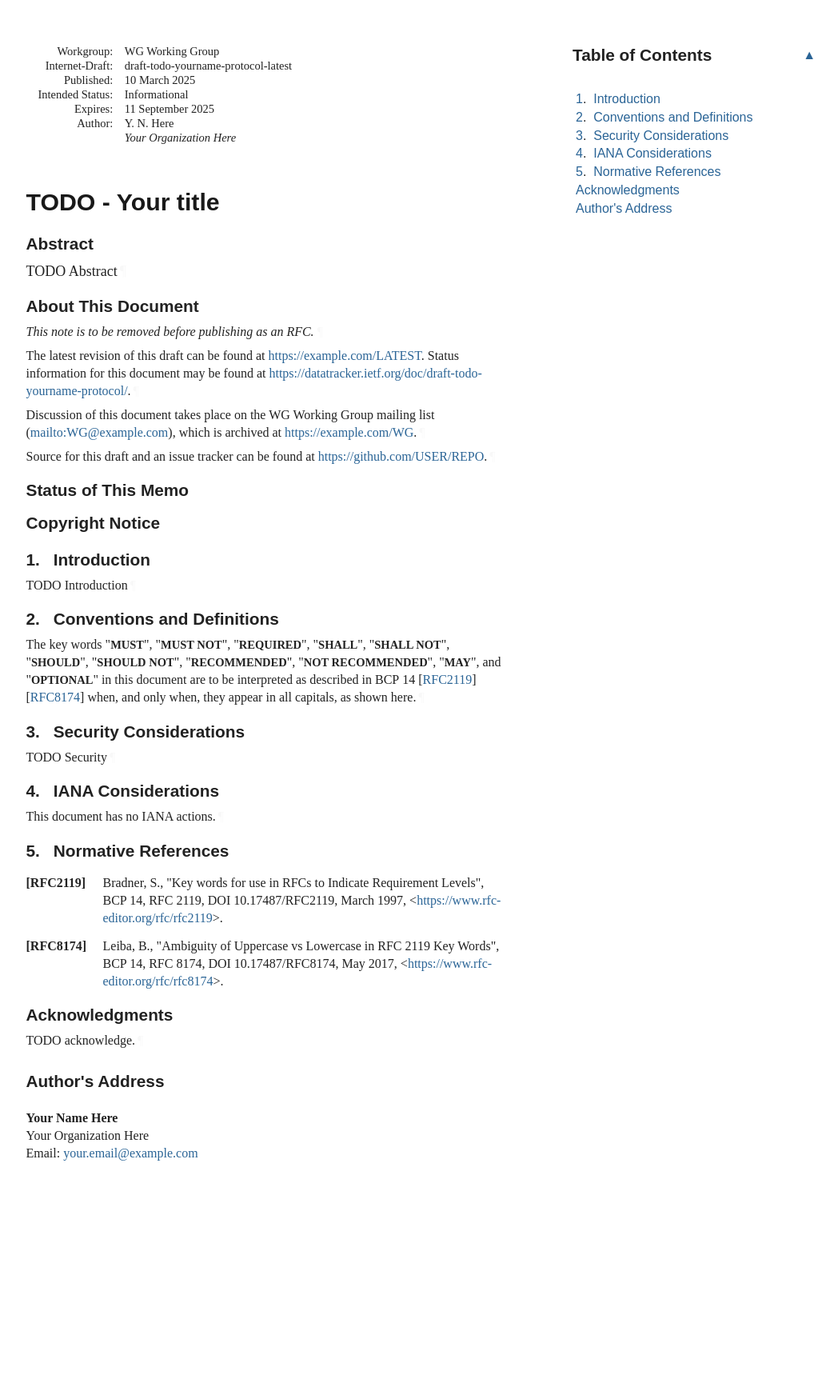
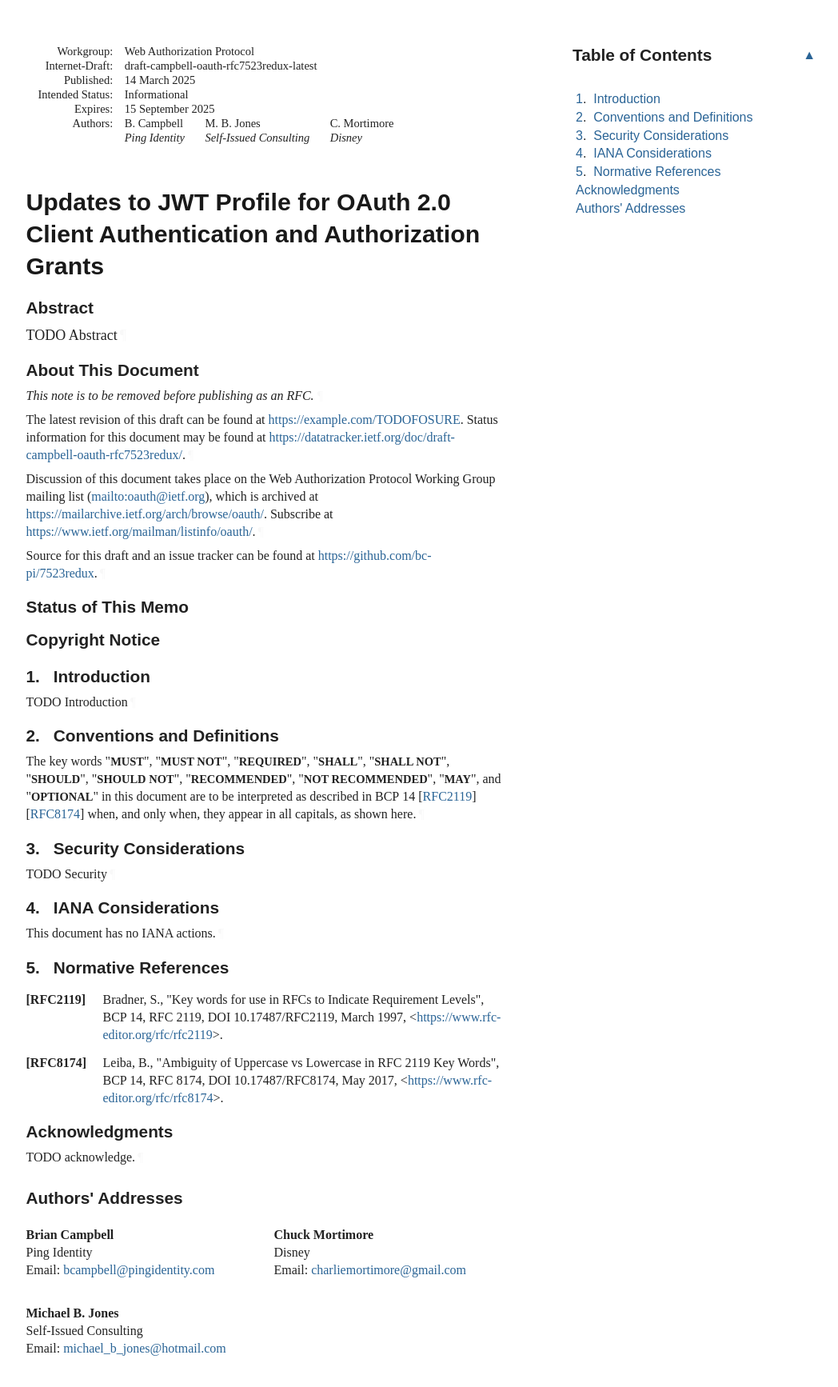
Before and after one commit to bc-pi/7523redux, a plain HTML site: page draft-campbell-oauth-rfc7523redux.html in a window 1280 px wide. Shown: the part 20-1754 px from the top of the page at 80% size, without its empty margins (92-1140 px from the left). Before the commit the page ends 1564 px from the top, so only its background shows below. Drawn offline with Linux system fonts and the light colour scheme; a web font is replaced by a local one.

Commit message:
Script updating gh-pages from 2eaa97d. [ci skip]

```diff
--- a/draft-todo-yourname-protocol.html
+++ b/draft-campbell-oauth-rfc7523redux.html
@@ -4,16 +4,18 @@
 <meta charset="utf-8">
 <meta content="Common,Latin" name="scripts">
 <meta content="initial-scale=1.0" name="viewport">
-<title>TODO - Your title</title>
-<meta content="Your Name Here" name="author">
+<title>Updates to JWT Profile for OAuth 2.0 Client Authentication and Authorization Grants</title>
+<meta content="Brian Campbell" name="author">
+<meta content="Michael B. Jones" name="author">
+<meta content="Chuck Mortimore" name="author">
 <meta content="
        TODO Abstract
     " name="description">
 <meta content="xml2rfc 3.28.0" name="generator">
-<meta content="next generation" name="keyword">
-<meta content="unicorn" name="keyword">
-<meta content="sparkling distributed ledger" name="keyword">
-<meta content="draft-todo-yourname-protocol-latest" name="ietf.draft">
+<meta content="audience" name="keyword">
+<meta content="JWT" name="keyword">
+<meta content="OAuth" name="keyword">
+<meta content="draft-campbell-oauth-rfc7523redux-latest" name="ietf.draft">
 <!-- Generator version information:
   xml2rfc 3.28.0
     Python 3.12.9
@@ -29,7 +31,7 @@
     setuptools 70.3.0
     wcwidth 0.2.13
 -->
-<link href="draft-todo-yourname-protocol.xml" rel="alternate" type="application/rfc+xml">
+<link href="draft-campbell-oauth-rfc7523redux.xml" rel="alternate" type="application/rfc+xml">
 <link href="#copyright" rel="license">
 <style type="text/css">@font-face {
   font-family: 'Lora';
@@ -1045,12 +1047,12 @@ svg :is([fill="white"], [fill^="#fff"]) {
 <table class="ears">
 <thead><tr>
 <td class="left">Internet-Draft</td>
-<td class="center">TODO - Abbreviation</td>
+<td class="center">JWT Client Auth Redux</td>
 <td class="right">March 2025</td>
 </tr></thead>
 <tfoot><tr>
-<td class="left">Here</td>
-<td class="center">Expires 11 September 2025</td>
+<td class="left">Campbell, et al.</td>
+<td class="center">Expires 15 September 2025</td>
 <td class="right">[Page]</td>
 </tr></tfoot>
 </table>
@@ -1058,27 +1060,35 @@ svg :is([fill="white"], [fill^="#fff"]) {
 <div id="internal-metadata" class="document-information">
 <dl id="identifiers">
 <dt class="label-workgroup">Workgroup:</dt>
-<dd class="workgroup">WG Working Group</dd>
+<dd class="workgroup">Web Authorization Protocol</dd>
 <dt class="label-internet-draft">Internet-Draft:</dt>
-<dd class="internet-draft">draft-todo-yourname-protocol-latest</dd>
+<dd class="internet-draft">draft-campbell-oauth-rfc7523redux-latest</dd>
 <dt class="label-published">Published:</dt>
 <dd class="published">
-<time datetime="2025-03-10" class="published">10 March 2025</time>
+<time datetime="2025-03-14" class="published">14 March 2025</time>
     </dd>
 <dt class="label-intended-status">Intended Status:</dt>
 <dd class="intended-status">Informational</dd>
 <dt class="label-expires">Expires:</dt>
-<dd class="expires"><time datetime="2025-09-11">11 September 2025</time></dd>
-<dt class="label-authors">Author:</dt>
+<dd class="expires"><time datetime="2025-09-15">15 September 2025</time></dd>
+<dt class="label-authors">Authors:</dt>
 <dd class="authors">
 <div class="author">
-      <div class="author-name">Y. N. Here</div>
-<div class="org">Your Organization Here</div>
+      <div class="author-name">B. Campbell</div>
+<div class="org">Ping Identity</div>
+</div>
+<div class="author">
+      <div class="author-name">M. B. Jones</div>
+<div class="org">Self-Issued Consulting</div>
+</div>
+<div class="author">
+      <div class="author-name">C. Mortimore</div>
+<div class="org">Disney</div>
 </div>
 </dd>
 </dl>
 </div>
-<h1 id="title">TODO - Your title</h1>
+<h1 id="title">Updates to JWT Profile for OAuth 2.0 Client Authentication and Authorization Grants</h1>
 <section id="section-abstract">
       <h2 id="abstract"><a href="#abstract" class="selfRef">Abstract</a></h2>
 <p id="section-abstract-1">TODO Abstract<a href="#section-abstract-1" class="pilcrow">¶</a></p>
@@ -1089,14 +1099,15 @@ svg :is([fill="white"], [fill^="#fff"]) {
       </h2>
 <p id="section-note.1-1">This note is to be removed before publishing as an RFC.<a href="#section-note.1-1" class="pilcrow">¶</a></p>
 <p id="section-note.1-2">
-        The latest revision of this draft can be found at <span><a href="https://example.com/LATEST">https://example.com/LATEST</a></span>.
-        Status information for this document may be found at <span><a href="https://datatracker.ietf.org/doc/draft-todo-yourname-protocol/">https://datatracker.ietf.org/doc/draft-todo-yourname-protocol/</a></span>.<a href="#section-note.1-2" class="pilcrow">¶</a></p>
+        The latest revision of this draft can be found at <span><a href="https://example.com/TODOFOSURE">https://example.com/TODOFOSURE</a></span>.
+        Status information for this document may be found at <span><a href="https://datatracker.ietf.org/doc/draft-campbell-oauth-rfc7523redux/">https://datatracker.ietf.org/doc/draft-campbell-oauth-rfc7523redux/</a></span>.<a href="#section-note.1-2" class="pilcrow">¶</a></p>
 <p id="section-note.1-3">
         Discussion of this document takes place on the
-        WG Working Group mailing list (<span><a href="mailto:WG@example.com">mailto:WG@example.com</a></span>),
-        which is archived at <span><a href="https://example.com/WG">https://example.com/WG</a></span>.<a href="#section-note.1-3" class="pilcrow">¶</a></p>
+        Web Authorization Protocol Working Group mailing list (<span><a href="mailto:oauth@ietf.org">mailto:oauth@ietf.org</a></span>),
+        which is archived at <span><a href="https://mailarchive.ietf.org/arch/browse/oauth/">https://mailarchive.ietf.org/arch/browse/oauth/</a></span>.
+        Subscribe at <span><a href="https://www.ietf.org/mailman/listinfo/oauth/">https://www.ietf.org/mailman/listinfo/oauth/</a></span>.<a href="#section-note.1-3" class="pilcrow">¶</a></p>
 <p id="section-note.1-4">Source for this draft and an issue tracker can be found at
-        <span><a href="https://github.com/USER/REPO">https://github.com/USER/REPO</a></span>.<a href="#section-note.1-4" class="pilcrow">¶</a></p>
+        <span><a href="https://github.com/bc-pi/7523redux">https://github.com/bc-pi/7523redux</a></span>.<a href="#section-note.1-4" class="pilcrow">¶</a></p>
 </section>
 <div id="status-of-memo">
 <section id="section-boilerplate.1">
@@ -1117,7 +1128,7 @@ svg :is([fill="white"], [fill^="#fff"]) {
         time. It is inappropriate to use Internet-Drafts as reference
         material or to cite them other than as "work in progress."<a href="#section-boilerplate.1-3" class="pilcrow">¶</a></p>
 <p id="section-boilerplate.1-4">
-        This Internet-Draft will expire on 11 September 2025.<a href="#section-boilerplate.1-4" class="pilcrow">¶</a></p>
+        This Internet-Draft will expire on 15 September 2025.<a href="#section-boilerplate.1-4" class="pilcrow">¶</a></p>
 </section>
 </div>
 <div id="copyright">
@@ -1165,7 +1176,7 @@ svg :is([fill="white"], [fill^="#fff"]) {
             <p id="section-toc.1-1.6.1"><a href="#appendix-A" class="auto internal xref"></a><a href="#name-acknowledgments" class="internal xref">Acknowledgments</a></p>
 </li>
           <li class="compact toc ulBare ulEmpty" id="section-toc.1-1.7">
-            <p id="section-toc.1-1.7.1"><a href="#appendix-B" class="auto internal xref"></a><a href="#name-authors-address" class="internal xref">Author's Address</a></p>
+            <p id="section-toc.1-1.7.1"><a href="#appendix-B" class="auto internal xref"></a><a href="#name-authors-addresses" class="internal xref">Authors' Addresses</a></p>
 </li>
         </ul>
 </nav>
@@ -1233,15 +1244,31 @@ appear in all capitals, as shown here.<a href="#section-2-1" class="pilcrow">¶<
 </div>
 <div id="authors-addresses">
 <section id="appendix-B">
-      <h2 id="name-authors-address">
-<a href="#name-authors-address" class="section-name selfRef">Author's Address</a>
+      <h2 id="name-authors-addresses">
+<a href="#name-authors-addresses" class="section-name selfRef">Authors' Addresses</a>
       </h2>
 <address class="vcard">
-        <div dir="auto" class="left"><span class="fn nameRole">Your Name Here</span></div>
-<div dir="auto" class="left"><span class="org">Your Organization Here</span></div>
+        <div dir="auto" class="left"><span class="fn nameRole">Brian Campbell</span></div>
+<div dir="auto" class="left"><span class="org">Ping Identity</span></div>
 <div class="email">
 <span>Email:</span>
-<a href="mailto:your.email@example.com" class="email">your.email@example.com</a>
+<a href="mailto:bcampbell@pingidentity.com" class="email">bcampbell@pingidentity.com</a>
+</div>
+</address>
+<address class="vcard">
+        <div dir="auto" class="left"><span class="fn nameRole">Michael B. Jones</span></div>
+<div dir="auto" class="left"><span class="org">Self-Issued Consulting</span></div>
+<div class="email">
+<span>Email:</span>
+<a href="mailto:michael_b_jones@hotmail.com" class="email">michael_b_jones@hotmail.com</a>
+</div>
+</address>
+<address class="vcard">
+        <div dir="auto" class="left"><span class="fn nameRole">Chuck Mortimore</span></div>
+<div dir="auto" class="left"><span class="org">Disney</span></div>
+<div class="email">
+<span>Email:</span>
+<a href="mailto:charliemortimore@gmail.com" class="email">charliemortimore@gmail.com</a>
 </div>
 </address>
 </section>
```
Also changed, not shown: index.html (+4 -4 lines), draft-campbell-oauth-rfc7523redux.txt.
